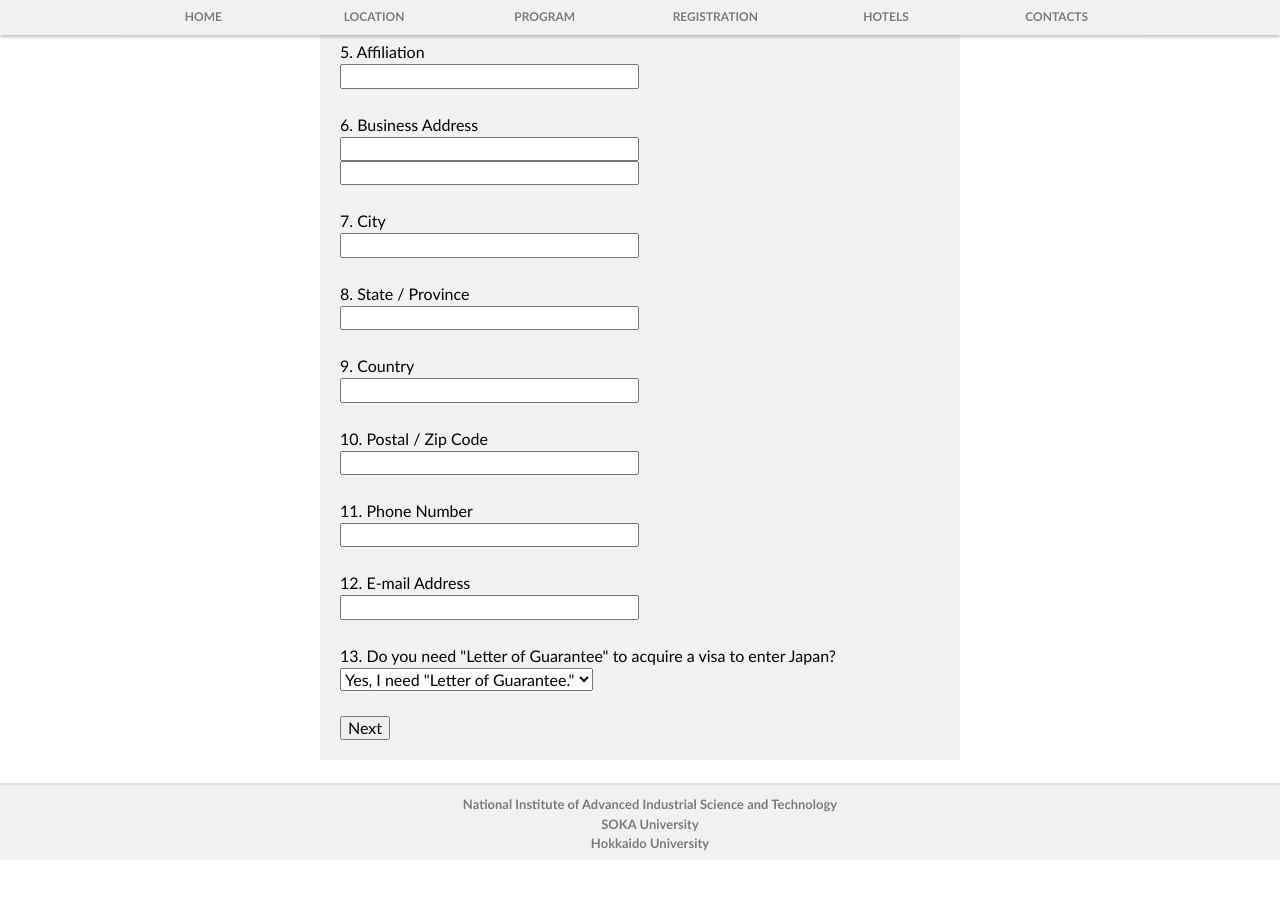
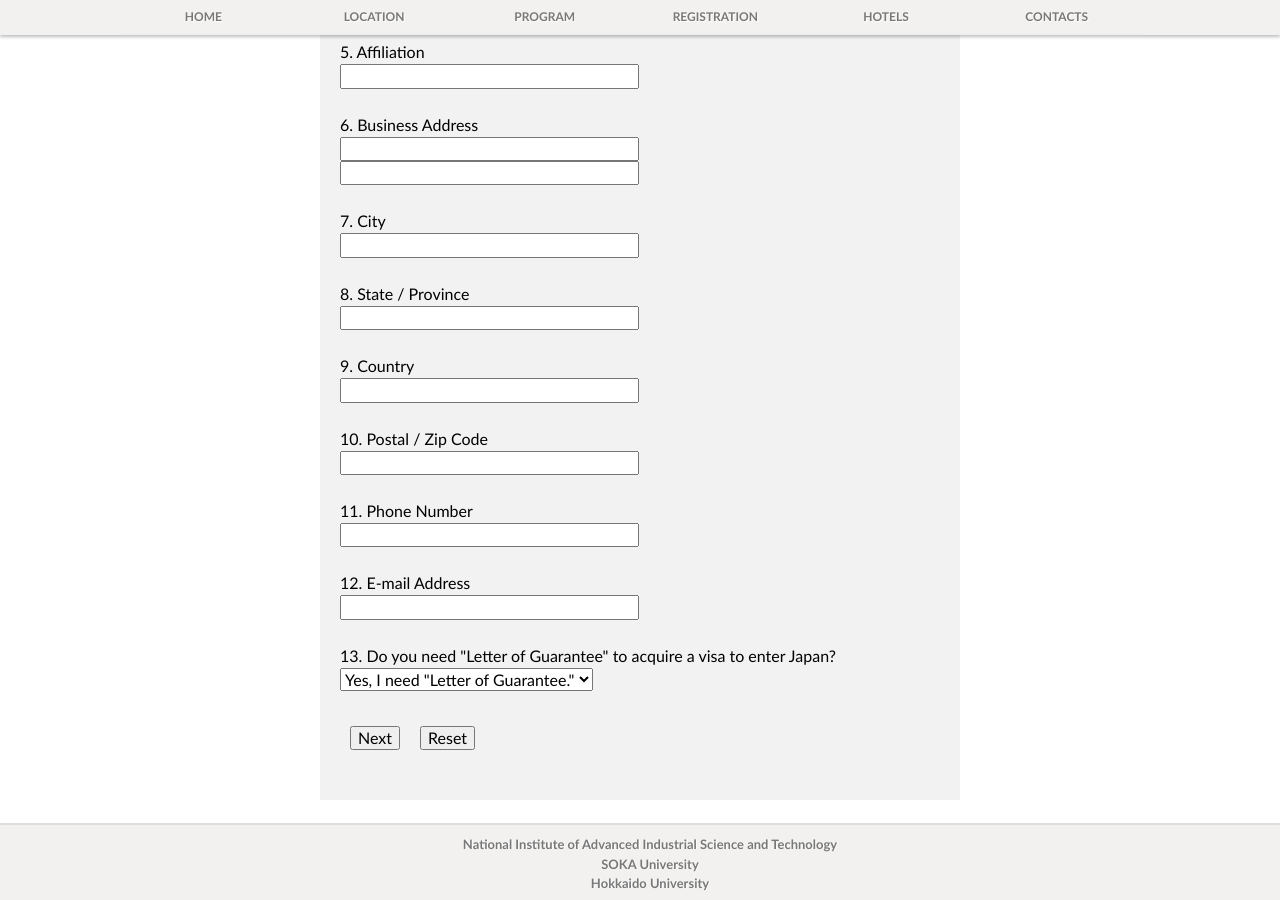
Before and after one commit to yamazakiM/test_warren2016, a Jekyll site: the page built from registration/register.html, in a window 1280 px wide and 900 px high, scrolled down 742 px. Built offline with Jekyll 4.4.1, drawn with Linux system fonts in a browser that asks for light colours; nearby versions of some CDN libraries; library files that are not in the unit come from our copies; before the commit the page ends 1602 px from its top, so only the background shows below that.

Commit message:
Update register.html

```diff
--- a/registration/register.html
+++ b/registration/register.html
@@ -238,9 +238,22 @@ layout: default
 			</div>
 			<br>
 
+	<div class="item_register">
+		<table id="navigation-table">
+			<tbody>
+				<tr>
+					<td id="navigation-buttons" class="form-entry">
 						 <a href="http://yamazakim.github.io/test_warren2016/registration/register/payment">
 		 					<input id="button_submit" class="button_submit" type="button" alt="next" value="Next">
 						 </a>
+					</td>
+		 			<td id="navigation-buttons" class="form-entry">
+						<input id="button_reset" class="reset" type="reset" alt="reset" value="Reset">
+					</td>
+				</tr>
+			</tbody>
+		</table>
+	</div>
  </form>
  </div>
 </section>
```
Lines whose indentation alone changed are shown as unchanged.
